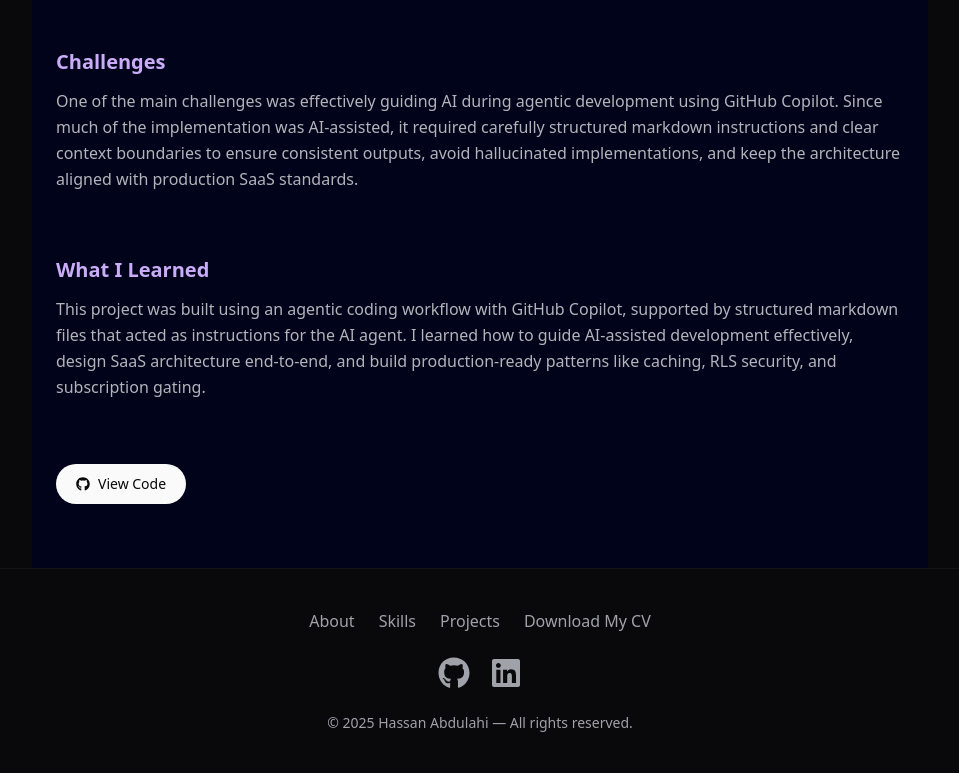
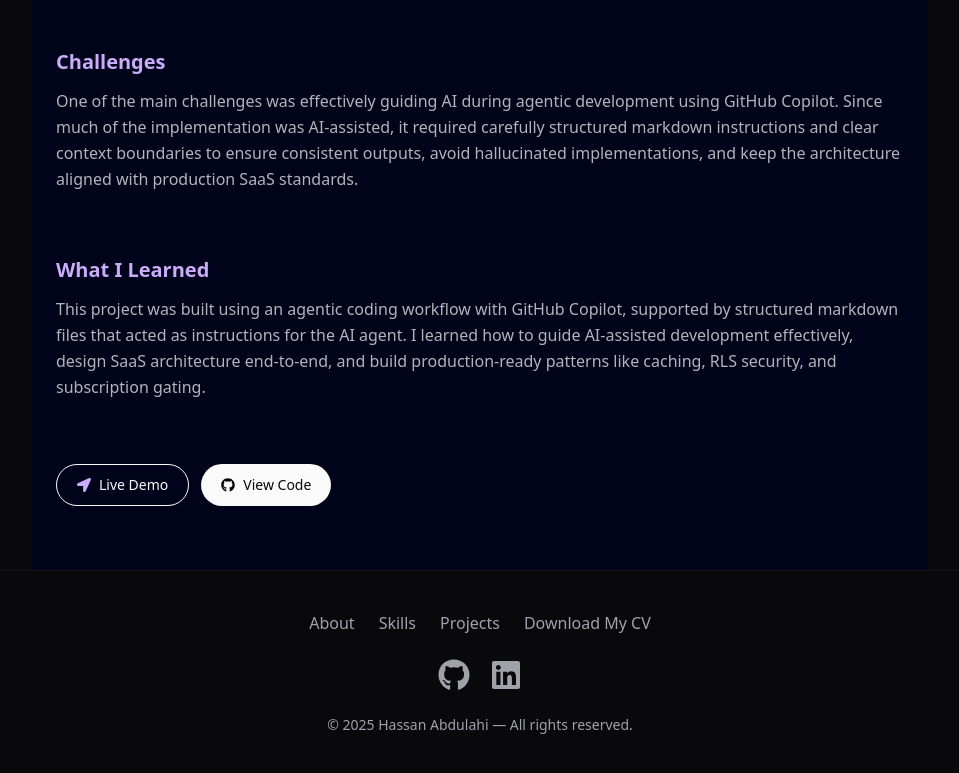
Before and after one commit to weasy1as/weasy1as.github.io, a Next.js app: page /project/jobTracker in a window 1280 px wide. Shown: the part 1633-2406 px from the top of the page, without its empty margins (160-1119 px from the left). Built offline with nearby package versions, Linux system fonts and the light colour scheme.

Commit message:
added demo for jobtracker project

```diff
--- a/src/app/project/jobTracker/page.tsx
+++ b/src/app/project/jobTracker/page.tsx
@@ -43,7 +43,7 @@ const project: Project = {
     "JobFlow is a modern job application tracking SaaS that combines a Kanban-style workflow with optional AI-powered interview preparation. It helps users organize, track, and analyze their job search process in a clean, data-driven interface.",
   image: "/JobTracker-saas.png",
   image2: "/dashboard-screenshot.png",
-  demo: "x",
+  demo: "https://job-tracker-saas-iota.vercel.app/",
   github: "https://github.com/weasy1as/JobTrackerSaas",
   techStack: [
     { icon: <SiNextdotjs className={iconClass} />, name: "Next.js" },
@@ -180,6 +180,17 @@ export default function JobFlowPage() {
 
       {/* Links */}
       <div className="flex flex-wrap gap-3">
+        {project.demo && (
+          <a
+            href={project.demo}
+            target="_blank"
+            rel="noopener noreferrer"
+            className="flex items-center gap-2 border border-foreground text-foreground px-5 py-2.5 rounded-full text-sm font-medium hover:bg-foreground hover:text-background transition-all"
+          >
+            <FaLocationArrow color="#CBACF9" />
+            Live Demo
+          </a>
+        )}
         {project.github && (
           <a
             href={project.github}
--- a/src/components/Projects.tsx
+++ b/src/components/Projects.tsx
@@ -44,7 +44,7 @@ const RecentProjects = () => {
         "A modern AI-assisted job application tracker SaaS that helps users organize, track, and analyze their job search using a Kanban workflow, analytics (WIP), and optional AI interview preparation.",
       image: "/JobTracker-saas.png",
       github: "https://github.com/weasy1as/JobTrackerSaas",
-      demo: undefined,
+      demo: "https://job-tracker-saas-iota.vercel.app/",
       techStack: [
         { icon: <SiNextdotjs className={iconClass} />, name: "Next.js" },
         { icon: <SiTailwindcss className={iconClass} />, name: "Tailwind CSS" },
```
